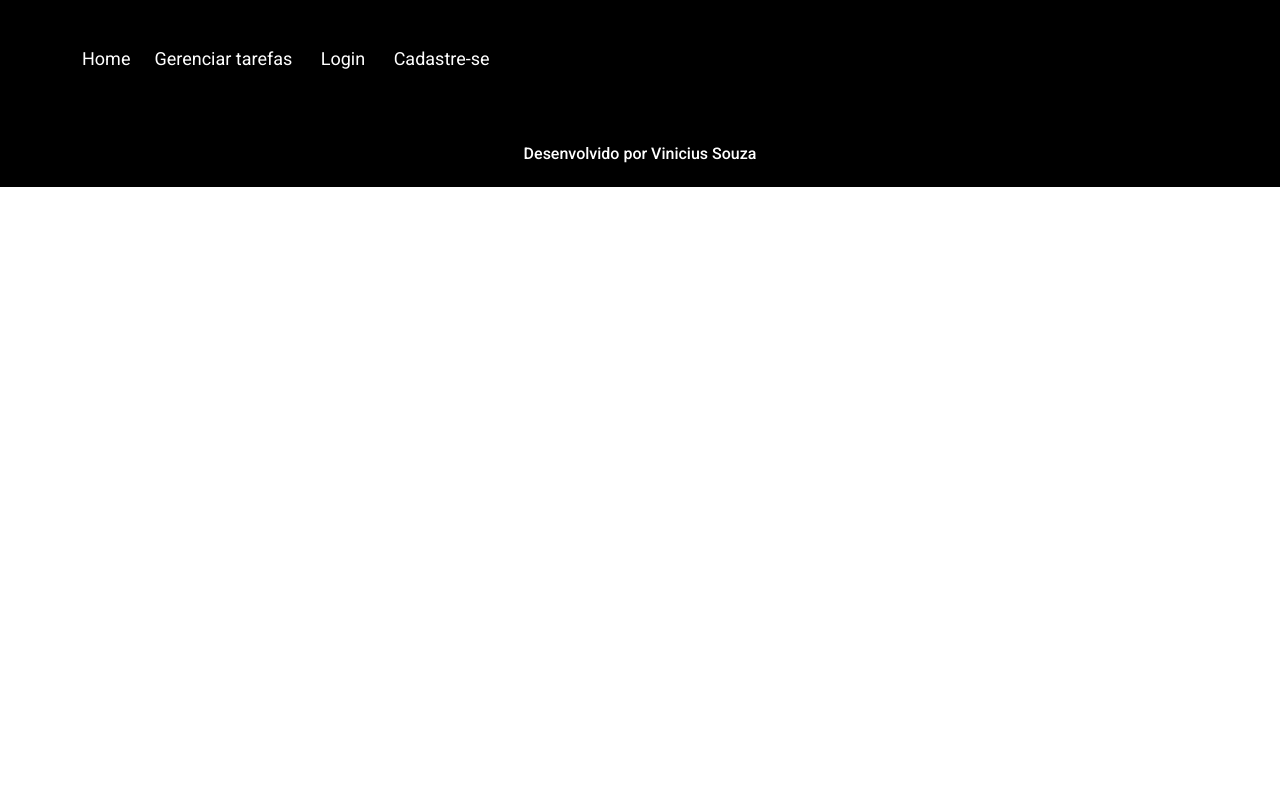
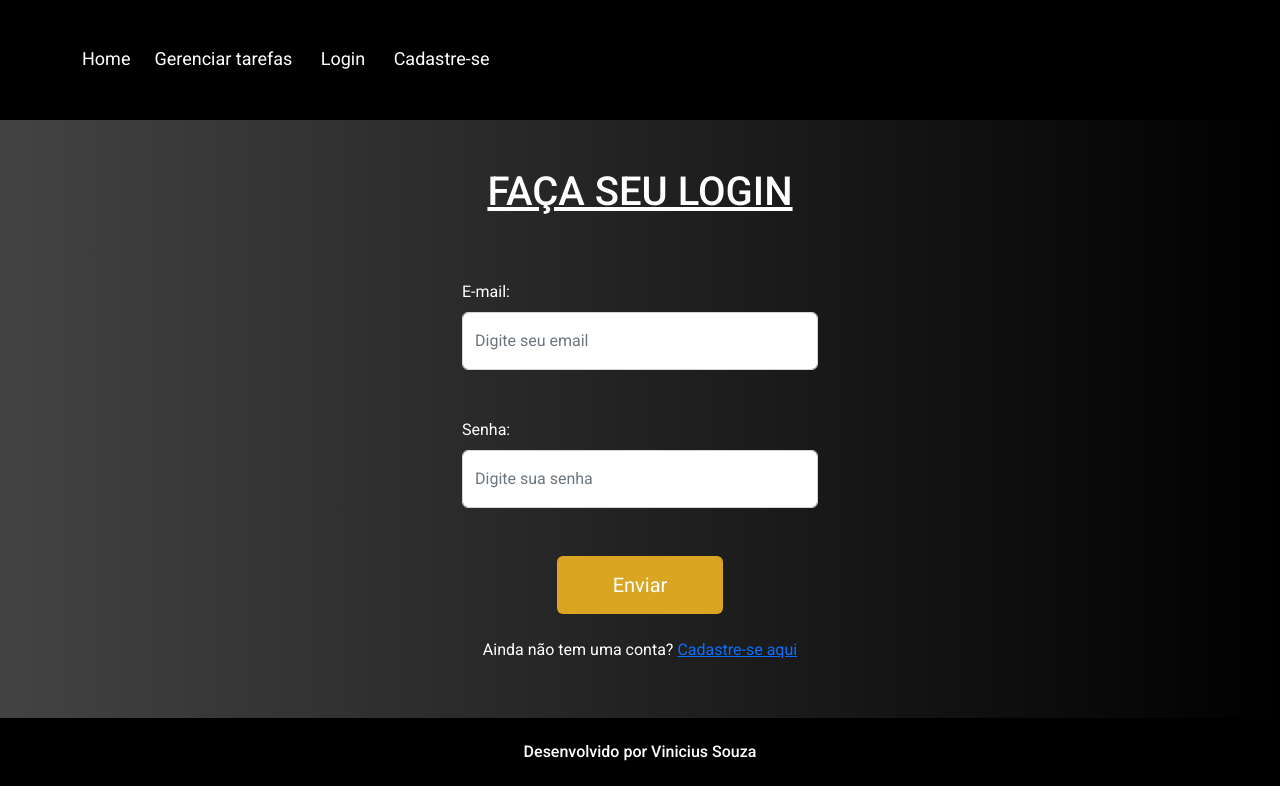
Before and after one commit to ViniciusSSouza23/todolistvue3, a Vue app: page /login in a window 1280 px wide. Built offline with nearby package versions, Linux system fonts and the light colour scheme.

Commit message:
finish login page at desktop

```diff
--- a/src/assets/scss/_globals.scss
+++ b/src/assets/scss/_globals.scss
@@ -1,11 +1,22 @@
-
-
 html,
 body {
-  font-family: 'Roboto', sans-serif;
+  font-family: "Roboto", sans-serif;
   color: #fff;
   -webkit-font-smoothing: antialiased;
   -moz-osx-font-smoothing: grayscale;
   box-sizing: border-box;
   overflow-x: hidden;
 }
+.bg-dark {
+  background: #000000; /* fallback for old browsers */
+  background: -webkit-linear-gradient(
+    to right,
+    #434343,
+    #000000
+  ); /* Chrome 10-25, Safari 5.1-6 */
+  background: linear-gradient(
+    to right,
+    #434343,
+    #000000
+  ); /* W3C, IE 10+/ Edge, Firefox 16+, Chrome 26+, Opera 12+, Safari 7+ */
+}
--- a/src/components/HeaderComponent.vue
+++ b/src/components/HeaderComponent.vue
@@ -3,7 +3,7 @@
     <div class="container py-5">
       <router-link to="/">Home</router-link>
       <router-link to="/">Gerenciar tarefas</router-link>
-      <router-link to="/"> Login</router-link>
+      <router-link :to="{ name: 'login' }"> Login</router-link>
       <router-link to="/"> Cadastre-se</router-link>
     </div>
   </header>
--- a/src/router/index.js
+++ b/src/router/index.js
@@ -1,25 +1,31 @@
-import { createRouter, createWebHistory } from 'vue-router'
-import HomeView from '../views/HomeView.vue'
+import { createRouter, createWebHistory } from "vue-router";
+import HomeView from "../views/HomeView.vue";
 
 const routes = [
   {
-    path: '/',
-    name: 'home',
-    component: HomeView
+    path: "/",
+    name: "home",
+    component: HomeView,
   },
   {
-    path: '/about',
-    name: 'about',
+    path: "/about",
+    name: "about",
     // route level code-splitting
     // this generates a separate chunk (about.[hash].js) for this route
     // which is lazy-loaded when the route is visited.
-    component: () => import(/* webpackChunkName: "about" */ '../views/AboutView.vue')
-  }
-]
+    component: () =>
+      import(/* webpackChunkName: "about" */ "../views/AboutView.vue"),
+  },
+  {
+    path: "/login",
+    name: "login",
+    component: () => import("../views/LoginView.vue"),
+  },
+];
 
 const router = createRouter({
   history: createWebHistory(process.env.BASE_URL),
-  routes
-})
+  routes,
+});
 
-export default router
+export default router;
--- /dev/null
+++ b/src/views/LoginView.vue
@@ -0,0 +1,91 @@
+<template>
+  <div class="login-view bg-dark">
+    <div class="container py-5">
+      <div class="row justify-content-center">
+        <div class="col-lg-4">
+          <div class="text-center">
+            <!-- <img
+              src="@/assets/images/logo.png"
+              alt="Logo"
+              class="img-fluid"
+              width="200"
+            /> -->
+            <h1 class="text-uppercase text-decoration-underline mb-5 pb-3">
+              Faça seu login
+            </h1>
+          </div>
+
+          <form class="form-group">
+            <label for="email" class="mb-2">E-mail:</label>
+            <input
+              type="text"
+              placeholder="Digite seu email"
+              name="email"
+              id="email"
+              class="form-control py-3 mb-5"
+              v-model="payload.login"
+            />
+            <label for="password" class="mb-2">Senha:</label>
+            <input
+              type="password"
+              name="password"
+              id="password"
+              class="form-control mb-5 py-3"
+              placeholder="Digite sua senha"
+              v-model="payload.password"
+            />
+
+            <div class="row justify-content-center">
+              <div class="col-lg-6">
+                <button
+                  type="button"
+                  @click.prevent="singin"
+                  class="btn btn-yellow w-100 py-3"
+                >
+                  Enviar
+                </button>
+              </div>
+            </div>
+          </form>
+
+          <p class="mb-0 mt-4 text-center">
+            Ainda não tem uma conta?
+            <router-link to="/">Cadastre-se aqui</router-link>
+          </p>
+        </div>
+      </div>
+    </div>
+  </div>
+</template>
+<script>
+export default {
+  data() {
+    return {
+      payload: {
+        login: "",
+        password: "",
+      },
+    };
+  },
+  methods: {
+    singin() {
+      console.log(this.payload);
+    },
+  },
+};
+</script>
+<style lang="scss" scoped>
+.login-view {
+  min-height: 74.8vh;
+  .btn-yellow {
+    background-color: goldenrod;
+    color: #fff;
+    font-size: 20px;
+    line-height: 24px;
+    transition: filter 1s;
+    &:hover {
+      filter: brightness(80%);
+    }
+  }
+}
+</style>
```
Also changed, not shown: src/assets/scss/_variables.scss (line endings or trailing spaces).
